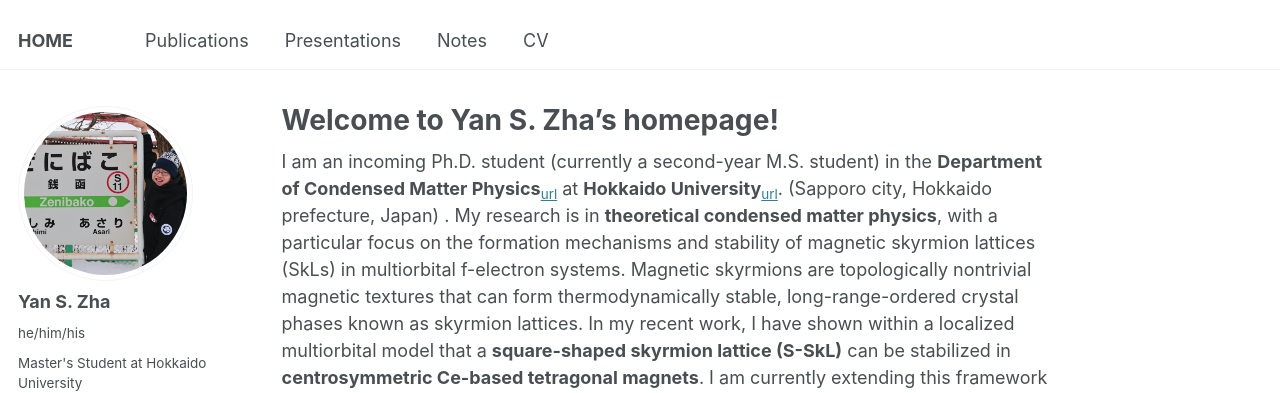
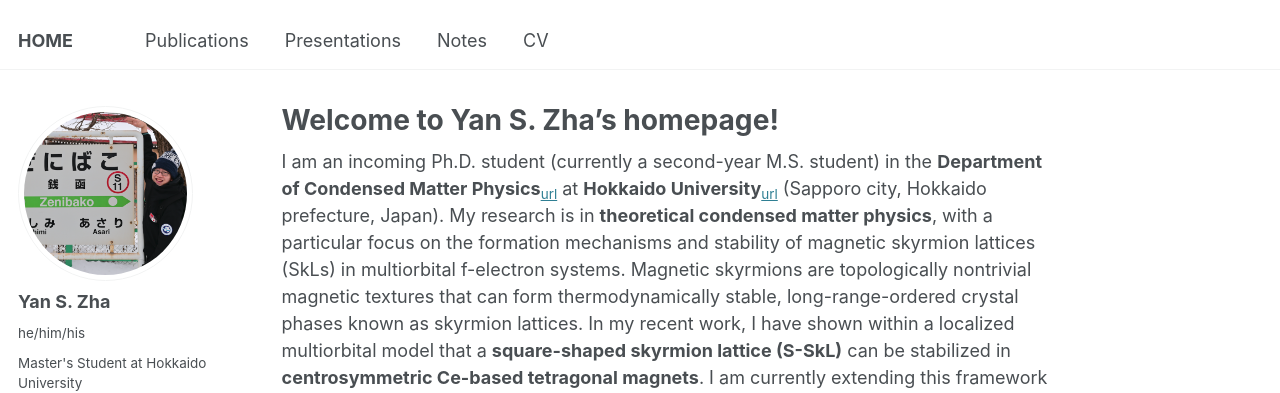
Before and after one commit to yzhacn/yzhacn.github.io, a Jekyll site: the page built from _pages/about.md, in a window 1280 px wide and 900 px high. Shown: the top 393 px of the window. Built offline with Jekyll 4.4.1, drawn with Linux system fonts in a browser that asks for light colours; some web fonts are replaced.

```diff
--- a/_pages/about.md
+++ b/_pages/about.md
@@ -6,7 +6,7 @@ redirect_from:
   - /about/
   - /about.html
 ---
-I am an incoming Ph.D. student (currently a second-year M.S. student) in the **Department of Condensed Matter Physics**<sub>[url](https://www2.sci.hokudai.ac.jp/gs/en/dcmp)</sub> at **Hokkaido University**<sub>[url](https://www.global.hokudai.ac.jp/)</sub>. (Sapporo city, Hokkaido prefecture, Japan) .
+I am an incoming Ph.D. student (currently a second-year M.S. student) in the **Department of Condensed Matter Physics**<sub>[url](https://www2.sci.hokudai.ac.jp/gs/en/dcmp)</sub> at **Hokkaido University**<sub>[url](https://www.global.hokudai.ac.jp/)</sub> (Sapporo city, Hokkaido prefecture, Japan).
 My research is in **theoretical condensed matter physics**, with a particular focus on the formation mechanisms and stability of magnetic skyrmion lattices (SkLs) in multiorbital f-electron systems.
 Magnetic skyrmions are topologically nontrivial magnetic textures that can form thermodynamically stable, long-range-ordered crystal phases known as skyrmion lattices.
 In my recent work, I have shown within a localized multiorbital model that a **square-shaped skyrmion lattice (S-SkL)** can be stabilized in **centrosymmetric Ce-based tetragonal magnets**.
```
